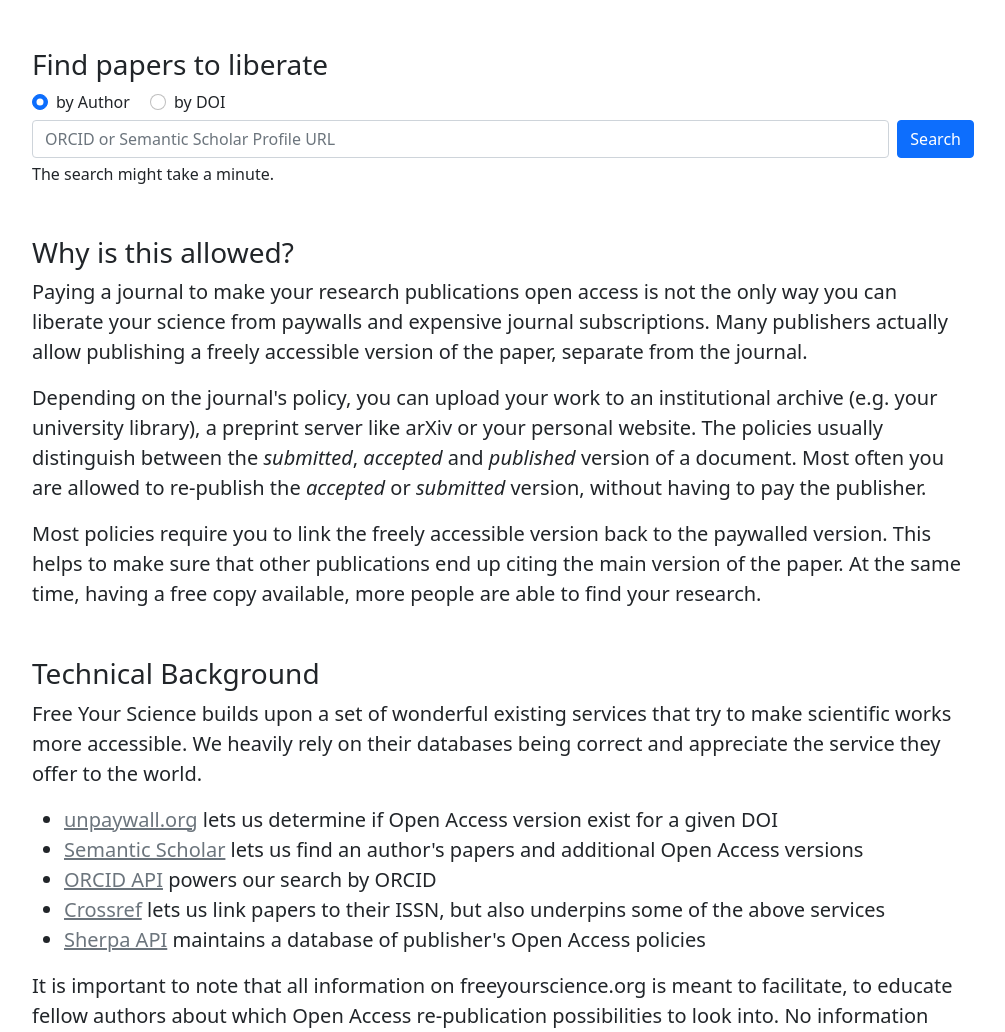
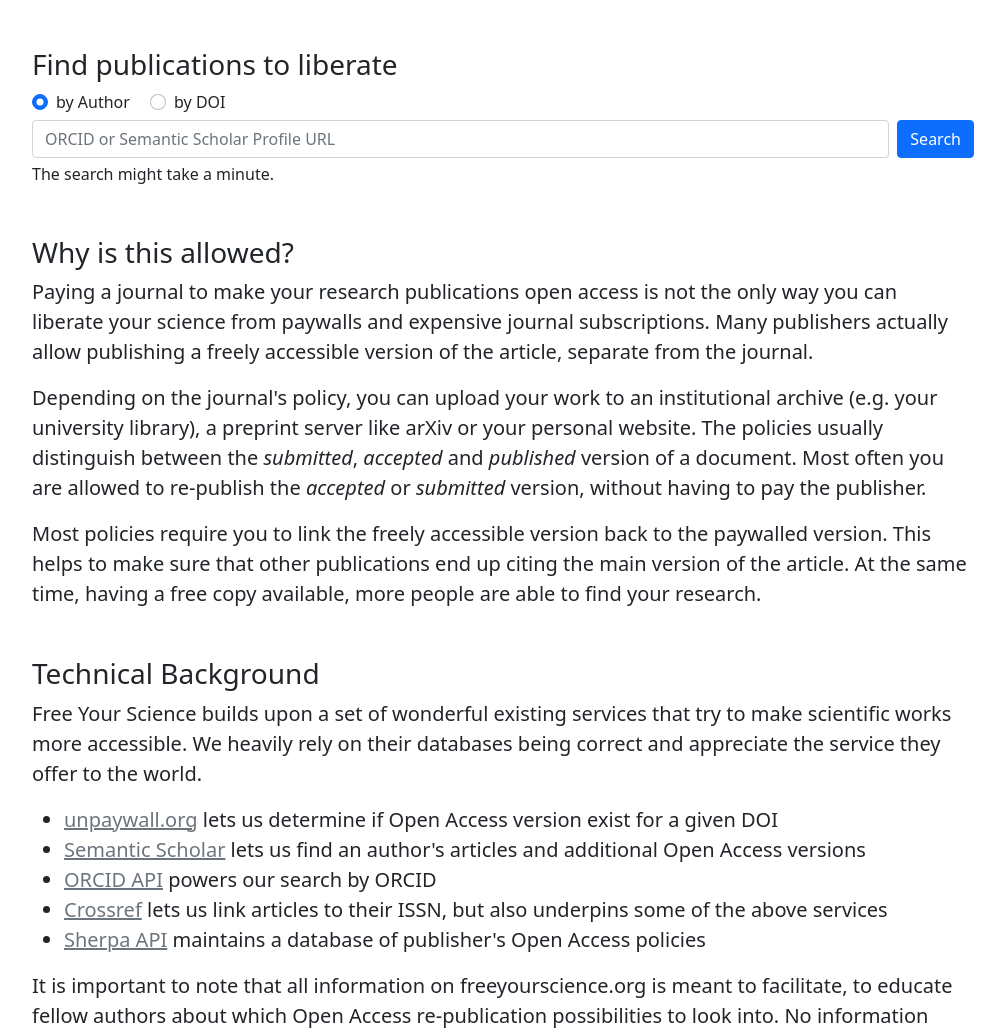
Before and after one commit to freeyourscience/freeyourscience, a FastAPI app: page / in a window 1280 px wide. Shown: the part 168-1200 px from the top of the page, without its empty margins (140-1145 px from the left). Run offline with FastAPI, Linux system fonts and the light colour scheme.

Commit message:
update paper, article, publication wording on landing page

```diff
--- a/fyscience/templates/landing_page.html
+++ b/fyscience/templates/landing_page.html
@@ -18,7 +18,7 @@
 	<main class="fs-5">
 		<section class="container mb-5">
 			<h2 class="fs-3">
-				Find papers to liberate
+				Find publications to liberate
 			</h2>
 			<div class="row fs-6 mt-2">
 				<div class="col">
@@ -60,7 +60,7 @@
 			<p>
 				Paying a journal to make your research publications open access is not the only way you can liberate
 				your science from paywalls and expensive journal subscriptions.
-				Many publishers actually allow publishing a freely accessible version of the paper, separate from the
+				Many publishers actually allow publishing a freely accessible version of the article, separate from the
 				journal.
 			</p>
 			<p>
@@ -73,7 +73,7 @@
 			</p>
 			<p>
 				Most policies require you to link the freely accessible version back to the paywalled version.
-				This helps to make sure that other publications end up citing the main version of the paper.
+				This helps to make sure that other publications end up citing the main version of the article.
 				At the same time, having a free copy available, more people are able to find your research.
 			</p>
 		</section>
@@ -102,7 +102,7 @@
 				</li>
 				<li>
 					<a href="https://www.semanticscholar.org/" target="_blank" class="link-secondary">Semantic
-						Scholar</a> lets us find an author's papers and additional Open Access versions
+						Scholar</a> lets us find an author's articles and additional Open Access versions
 				</li>
 				<li>
 					<a href="https://members.orcid.org/api" target="_blank" class="link-secondary">ORCID API</a> powers
@@ -110,7 +110,7 @@
 				</li>
 				<li>
 					<a href="https://www.crossref.org/" target="_blank" class="link-secondary">Crossref</a> lets us link
-					papers to their ISSN, but also underpins some of the above services
+					articles to their ISSN, but also underpins some of the above services
 				</li>
 				<li>
 					<a href="https://v2.sherpa.ac.uk/" target="_blank" class="link-secondary">Sherpa API</a> maintains a
```
